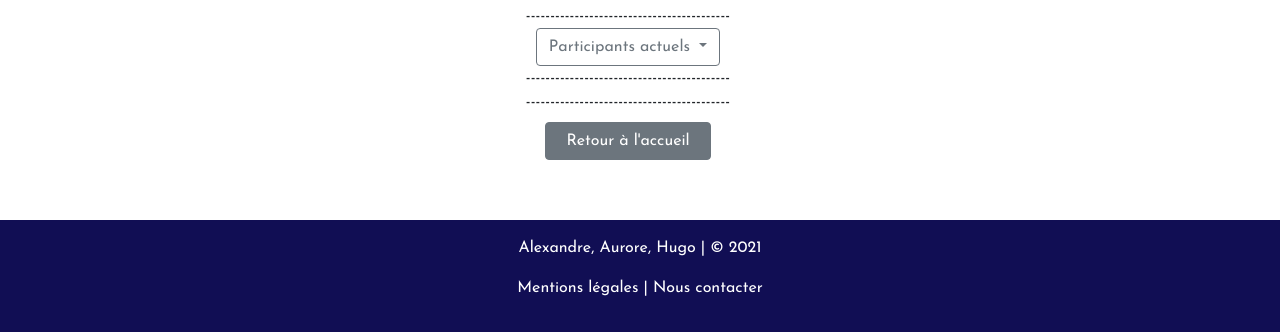
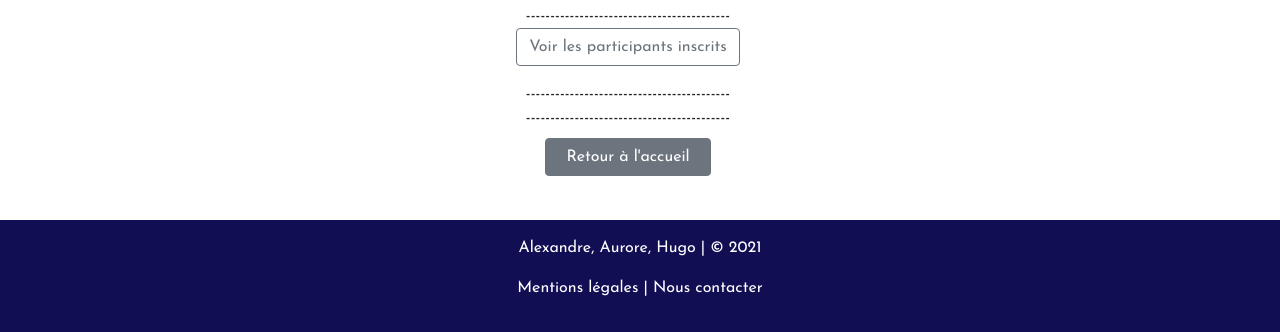
Before and after one commit to hrichard-eni/projetSortir, a Symfony app: template templates/sorties/detailSortie.html.twig in a window 1280 px wide. Shown: the part 468-800 px from the top of the page. Run offline with Twig, Linux system fonts and the light colour scheme; the template is opened without the code that fills it, so the values that code supplies are empty; some libraries are stand-ins or nearby versions.

Commit message:
Listage des participants avec un collapse plutot qu'un dropdown

```diff
--- a/templates/sorties/detailSortie.html.twig
+++ b/templates/sorties/detailSortie.html.twig
@@ -60,24 +60,29 @@
             <div class="col-12">
                 ------------------------------------------
             </div>
-            <!-- Bouton déroulant la liste des participants -->
-            <div class="dropdown">
-                <button class="btn btn-outline-secondary dropdown-toggle" type="button" id="dropdownMenuButton1"
-                        data-bs-toggle="dropdown" aria-expanded="false">
-                    Participants actuels
+            <!-- Bouton collapse la liste des participants -->
+            <p>
+                <button class="btn btn-outline-secondary" type="button" data-bs-toggle="collapse"
+                        data-bs-target="#collapseInscrits"
+                        aria-expanded="false" aria-controls="collapseInscrits">
+                    Voir les participants inscrits
                 </button>
-                <ul class="dropdown-menu" aria-labelledby="dropdownMenuLink">
+            </p>
+            <div class="collapse container center" id="collapseInscrits">
+                <div class="row">
                     {% for participant in sortie.participants %}
-                        <li>
-                            <a class="dropdown-item"
+                        <div class="col-12">
+                            <div class="col-3"></div>
+                            <a class="btn btn-outline-dark btn-sm mb-2 col-6"
                                href="{{ path('participant_profilautrui', {'id': participant.id}) }}">
                                 {{ participant.pseudo }}
                             </a>
-                        </li>
+                            <div class="col-3"></div>
+                        </div>
                     {% endfor %}
-                </ul>
+                </div>
             </div>
-            <!-- Fin du bouton déroulant -->
+            <!-- Fin du bouton collapse -->
             <div class="col-12">
                 ------------------------------------------
             </div>
```
